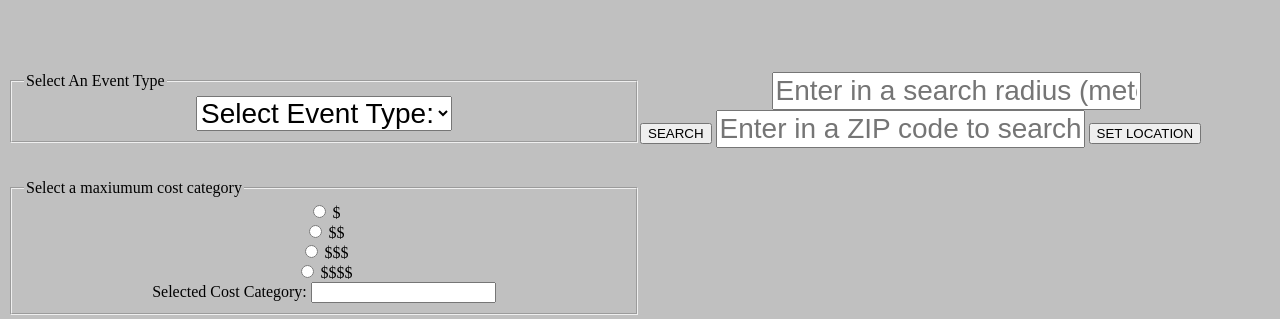
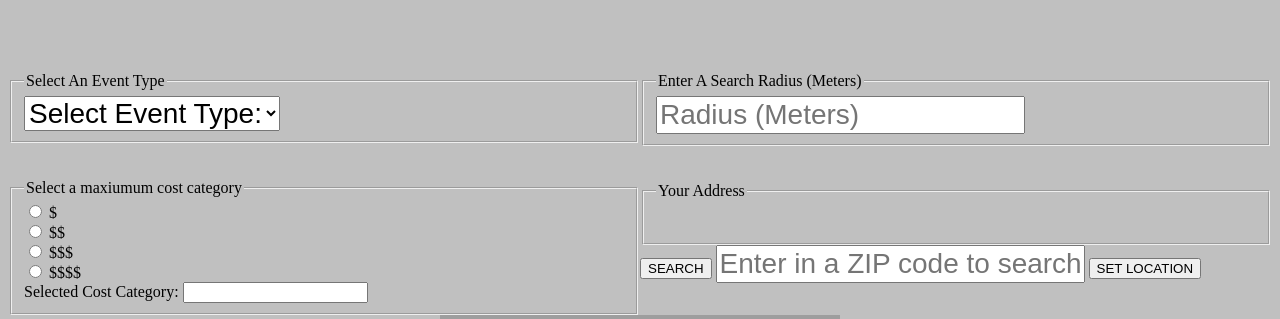
Before and after one commit to KernMX/Event-Planner, a Flask app: page / in a window 1280 px wide. Shown: the part 202-521 px from the top of the page. Run offline with Flask 2, Linux system fonts and the light colour scheme; a map, chart or similar area stays blank; some libraries are stand-ins or nearby versions; grey boxes are pictures that could not be loaded.

Commit message:
modified index.html

```diff
--- a/WebApp/templates/index.html
+++ b/WebApp/templates/index.html
@@ -22,8 +22,8 @@
 			<div class="Row">
 				<div class="left column" style="text-align: center">
 					<br><br>
-					<fieldset>
-						<legend style="text-align: left">Select An Event Type</legend>
+					<fieldset style="text-align: left">
+						<legend>Select An Event Type</legend>
 						<select id="category" style="font-size:28px; font-family: Arial;">
 						  <option value="0">Select Event Type:</option>
 						  <option value="1">Food</option>
@@ -37,8 +37,8 @@
 						</select>
 					</fieldset>
 					<br><br>
-					<fieldset>
-						<legend style="text-align: left">Select a maxiumum cost category</legend>
+					<fieldset style="text-align: left">
+						<legend>Select a maxiumum cost category</legend>
 						<input type="radio" value"$" name="cost" onclick="costSelection(this.value)" />
 			      <label for="$">$</label><br>
 			      <input type="radio" value="$$" name="cost" onclick="costSelection(this.value)" />
@@ -50,14 +50,16 @@
 
 						Selected Cost Category: <input type="text" id="result" style="text-align: left">
 					</fieldset>
-					<br><br>
 				</div>
 				<div class="right column" style="text-align: center">
 				<br><br>
-					<input type="text" id="radius" style="font-size:28px; font-family: Arial;" placeholder="Enter in a search radius (meters)"></input>
-				</div>
+				<fieldset style="text-align: left">
+					<legend>Enter A Search Radius (Meters)</legend>
+					<input type="text" id="radius" style="font-size:28px; font-family: Arial;" placeholder="Radius (Meters)"></input>
+				</fieldset>
 				<br><br>
-				<div style="text-align: center">
+				<fieldset style="text-align: left">
+					<legend>Your Address</legend>
 					<p id="userloc" style="font-size:28px; font-family: Arial;"></p>
 				</div>
 			</div>
```
